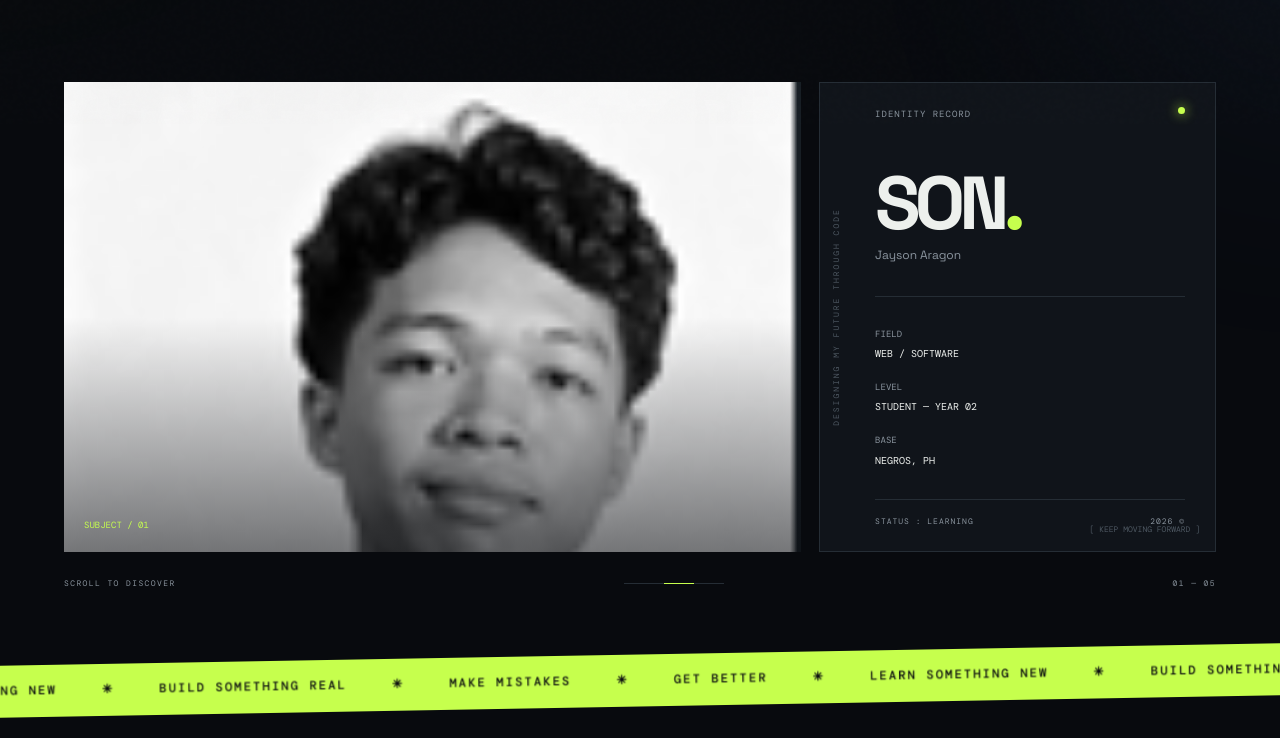
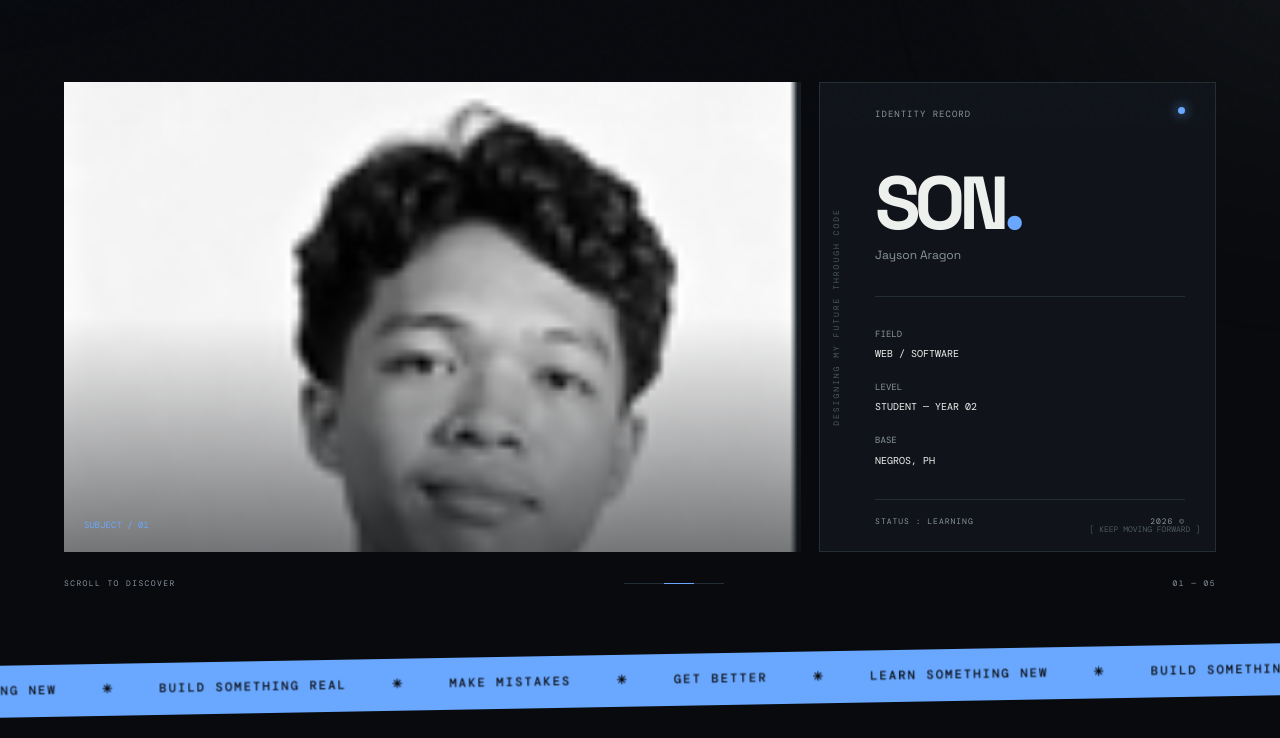
Before and after one commit to jayson-aragon/aragon-project-1, a plain HTML site: page index.html in a window 1280 px wide. Shown: the part 676-1414 px from the top of the page. Drawn offline with nearby package versions, Linux system fonts and the light colour scheme.

Commit message:
fixing the image

```diff
--- a/assets/style.css
+++ b/assets/style.css
@@ -11,8 +11,8 @@
     --white: #edf0ed;
     --muted: #8a949e;
     --line: #252d35;
-    --accent: #c6ff4d;
-    --blue: #6aa8ff;
+    --accent: #6aa8ff;
+    --blue: #edf0ed;
     --font: "Space Grotesk", sans-serif;
     --mono: "DM Mono", monospace;
 }
```
